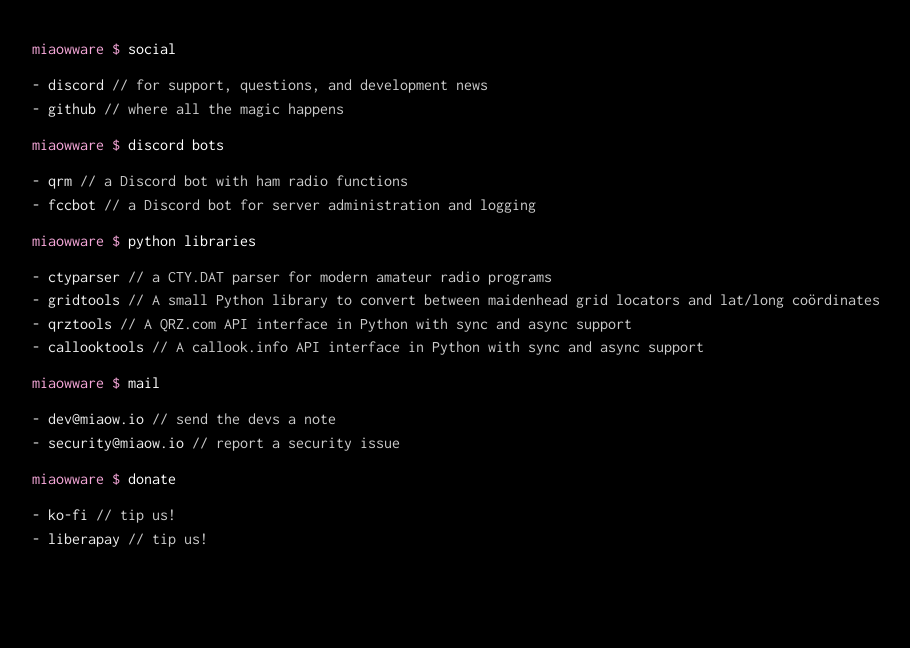
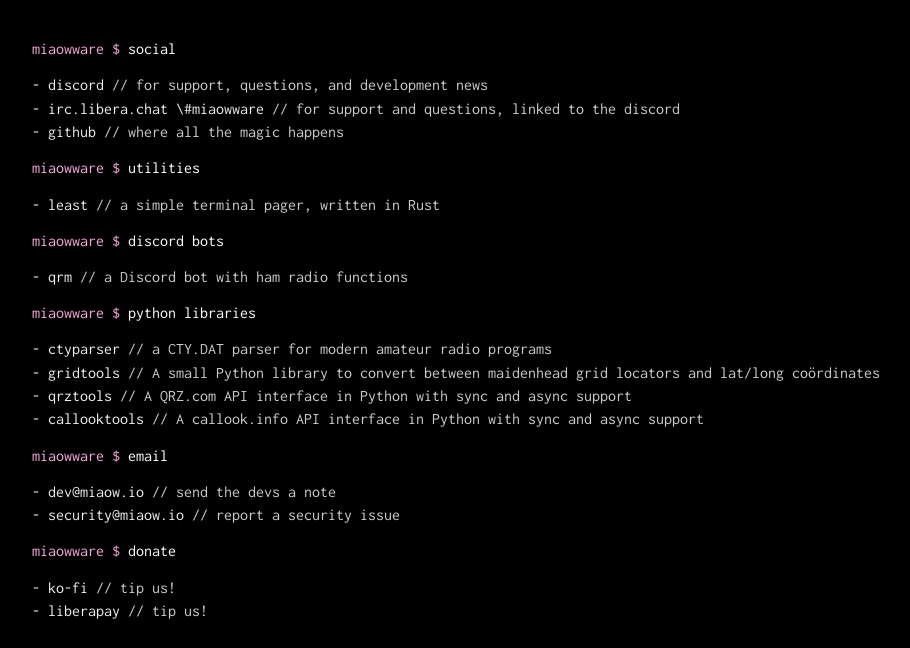
Before and after one commit to miaowware/miaow.io, a Jekyll site: the page built from index.html, in a window 1280 px wide, cut to the strip 286-934 px from the top of the page. Shown: the whole strip, without its empty margins (184-1094 px from the left). Built offline with Jekyll 4.4.1, drawn with Linux system fonts in a browser that asks for light colours; before the commit the page ends 900 px from its top, so only the background shows below that.

Commit message:
add IRC to site

```diff
--- a/_data/content.yml
+++ b/_data/content.yml
@@ -2,17 +2,21 @@
     - title: discord
       description: for support, questions, and development news
       url: https://discord.gg/SwyjdDN
+    - title: irc.libera.chat \#miaowware
+      description: for support and questions, linked to the discord
+      url: https://web.libera.chat/?channel=#miaowware
     - title: github
       description: where all the magic happens
       url: https://github.com/miaowware
 
+utilities:
+    - title: least
+      description: a simple terminal pager, written in Rust
+      url: https://github.com/miaowware/least
 discord bots:
     - title: qrm
       description: a Discord bot with ham radio functions
       url: https://github.com/miaowware/qrm2
-    - title: fccbot
-      description: a Discord bot for server administration and logging
-      url: https://github.com/miaowware/fccbot
 python libraries:
     # - title: ae7qparser
     #   description: an ae7q.com parser for modern ham radio programs
@@ -29,14 +33,11 @@
     - title: callooktools
       description: A callook.info API interface in Python with sync and async support
       url: https://callooktools.miaow.io
-    # - title: fccbot-server
-    #   description: the server component of fccbot
-    #   url: https://github.com/miaowware/fccbot-server
     # - title: bolt-discord
     #   description: a discord.py-based bot framework
     #   url: https://github.com/miaowware/bolt-discord
 
-mail:
+email:
     - title: dev@miaow.io
       description: send the devs a note
       url: mailto:dev@miaow.io
```
